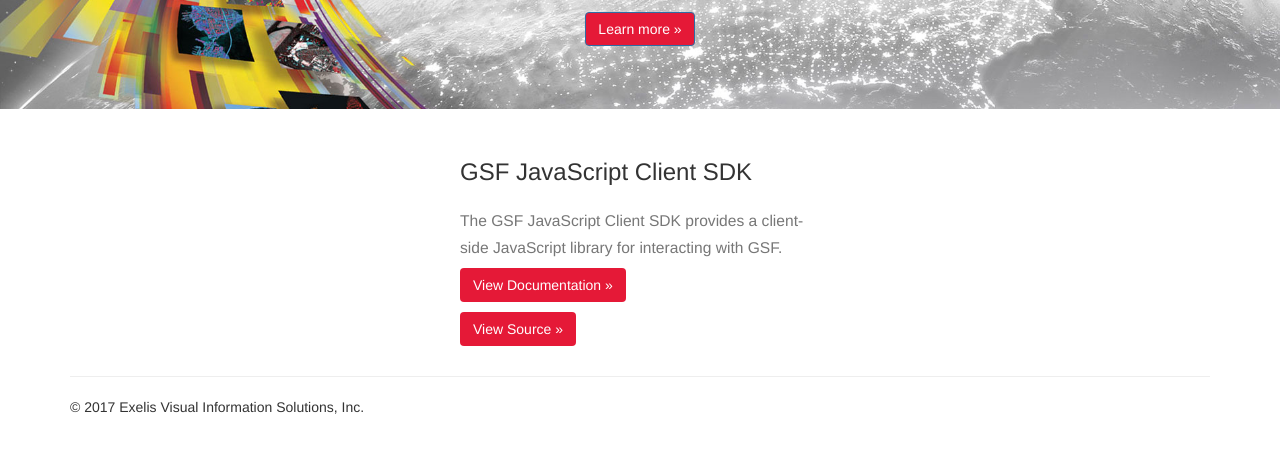
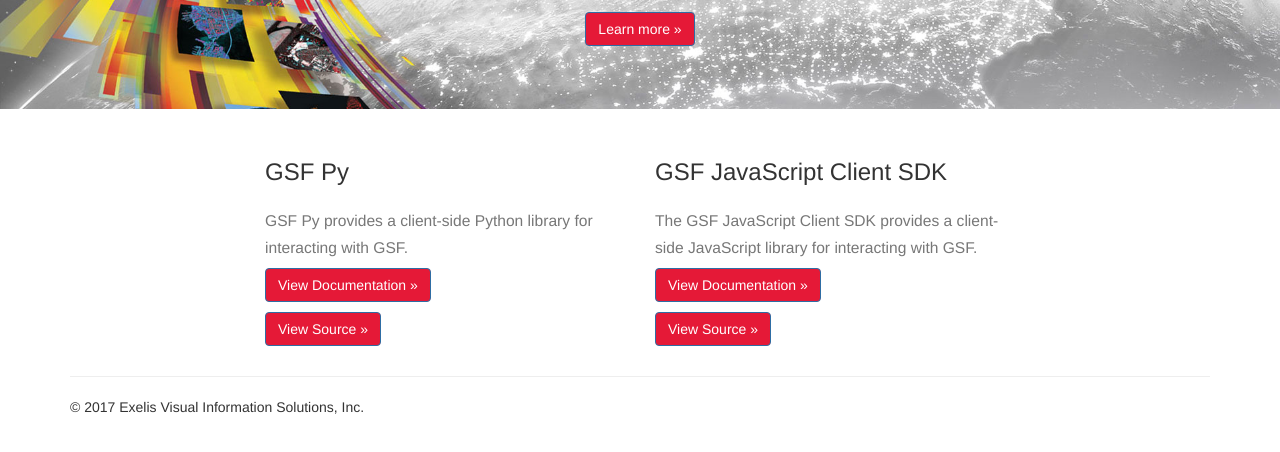
Before and after one commit to HGS-demiiglesias/geospatial-services-framework.github.io, a plain HTML site: page index.html in a window 1280 px wide. Shown: the part 144-596 px from the top of the page. Drawn offline with nearby package versions, Linux system fonts and the light colour scheme.

Commit message:
Add GSF Py to landing page.

```diff
--- a/index.html
+++ b/index.html
@@ -33,15 +33,23 @@
     <div class="container">
       <!-- Example row of columns -->
       <div class="row">
+        <div class="col-md-2"></div>
         <div class="col-md-4">
+          <h3>GSF Py</h3>
+          <h3><small>GSF Py provides a client-side Python library for interacting with GSF.</small></h3>
+          <p><a class="btn btn-primary btn-md" href="http://gsf-py.readthedocs.io/en/latest/" role="button">View Documentation &raquo;</a></p>
+          <p><a class="btn btn-primary btn-md" href="https://github.com/geospatial-services-framework/gsfpy" role="button">View Source &raquo;</a></p>
         </div>
+        <div></div>
         <div class="col-md-4">
           <h3>GSF JavaScript Client SDK</h3>
           <h3><small>The GSF JavaScript Client SDK provides a client-side JavaScript library for interacting with GSF.</small></h3>
-          <p><a class="btn btn-md" href="sdk-docs/index.html" role="button">View Documentation &raquo;</a></p>
-          <p><a class="btn btn-md" href="https://github.com/geospatial-services-framework/gsf-js-client-sdk" role="button">View Source &raquo;</a></p>
-       </div>
+          <p><a class="btn btn-primary btn-md" href="sdk-docs/index.html" role="button">View Documentation &raquo;</a></p>
+          <p><a class="btn btn-primary btn-md" href="https://github.com/geospatial-services-framework/gsf-js-client-sdk" role="button">View Source &raquo;</a></p>
+        </div>
+        <div class="col-md-2"></div>
       </div>
+
       <hr>
       <footer>
         <p>&copy; 2017 Exelis Visual Information Solutions, Inc.</p>
```
